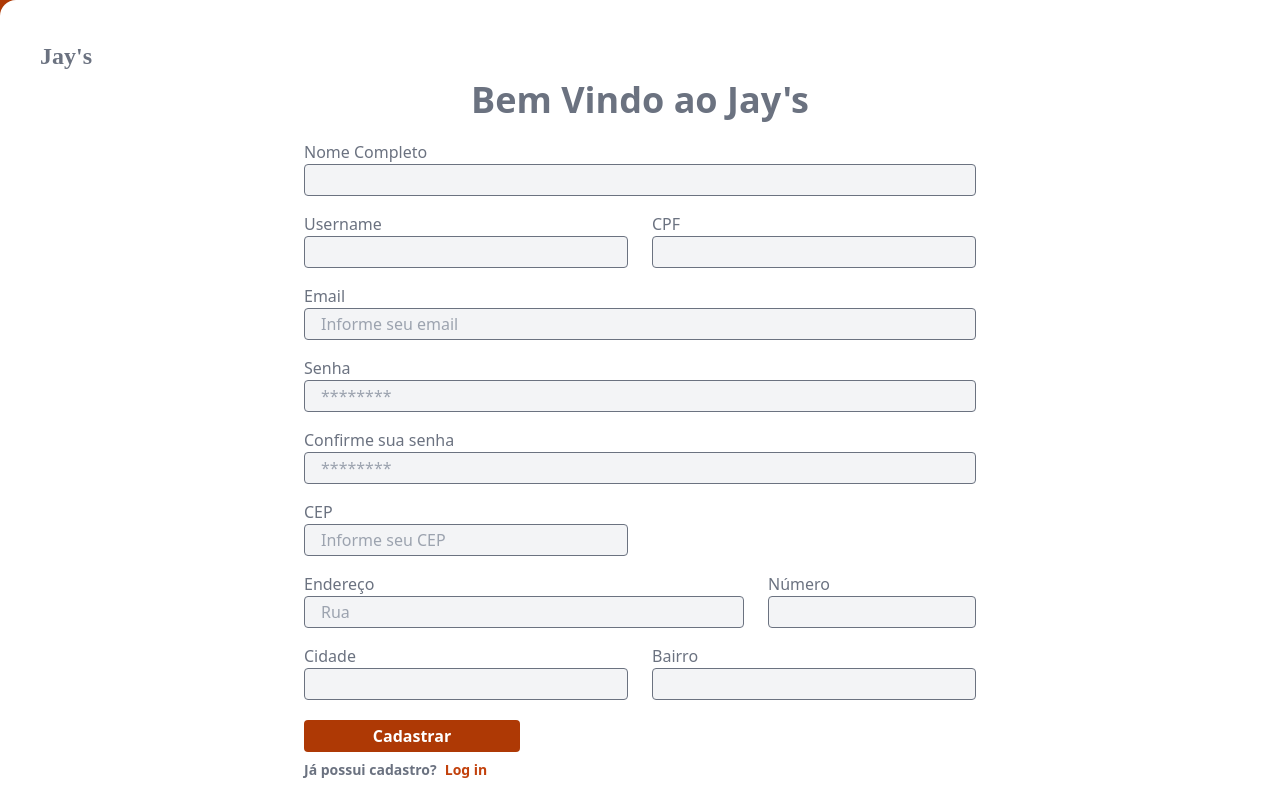
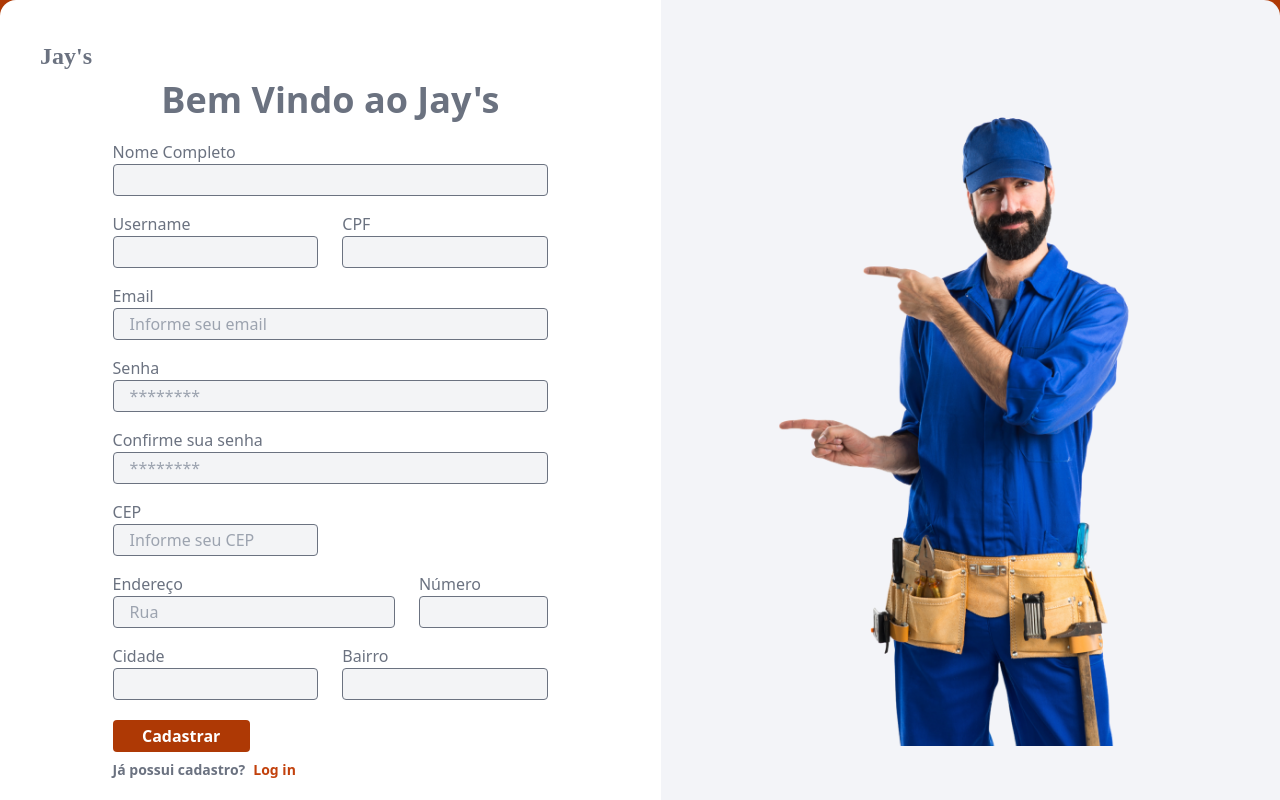
Before and after one commit to jpauloads/jays-frontend, a React (Vite) app: page /cadastro in a window 1280 px wide. Shown: the top 800 px of the page. Built offline with nearby package versions, Linux system fonts and the light colour scheme.

Commit message:
ajuste da registerpage

```diff
--- a/src/pages/RegisterPage.tsx
+++ b/src/pages/RegisterPage.tsx
@@ -115,6 +115,8 @@ export function RegisterPage() {
 
     return (
         <>
+        <div className="w-screen h-screen flex flex-wrap items-center justify-center">
+            <div className="flex">
             <div className="bg-white rounded-bl-2xl rounded-tl-2xl p-10 shadow-lg w-full">
                 <h2 className="text-2xl font-semibold text-start font-['Raleway']">Jay's</h2>
                 <h1 className="justify-center flex mt-2 mb-5 text-4xl font-semibold font-['Open Sans']">Bem Vindo ao Jay's</h1>
@@ -331,6 +333,8 @@ export function RegisterPage() {
                 </div>
             </div>
             <ImageCard imagem={jayslogo} />
+            </div>
+        </div>
         </>
         )
     }
```
